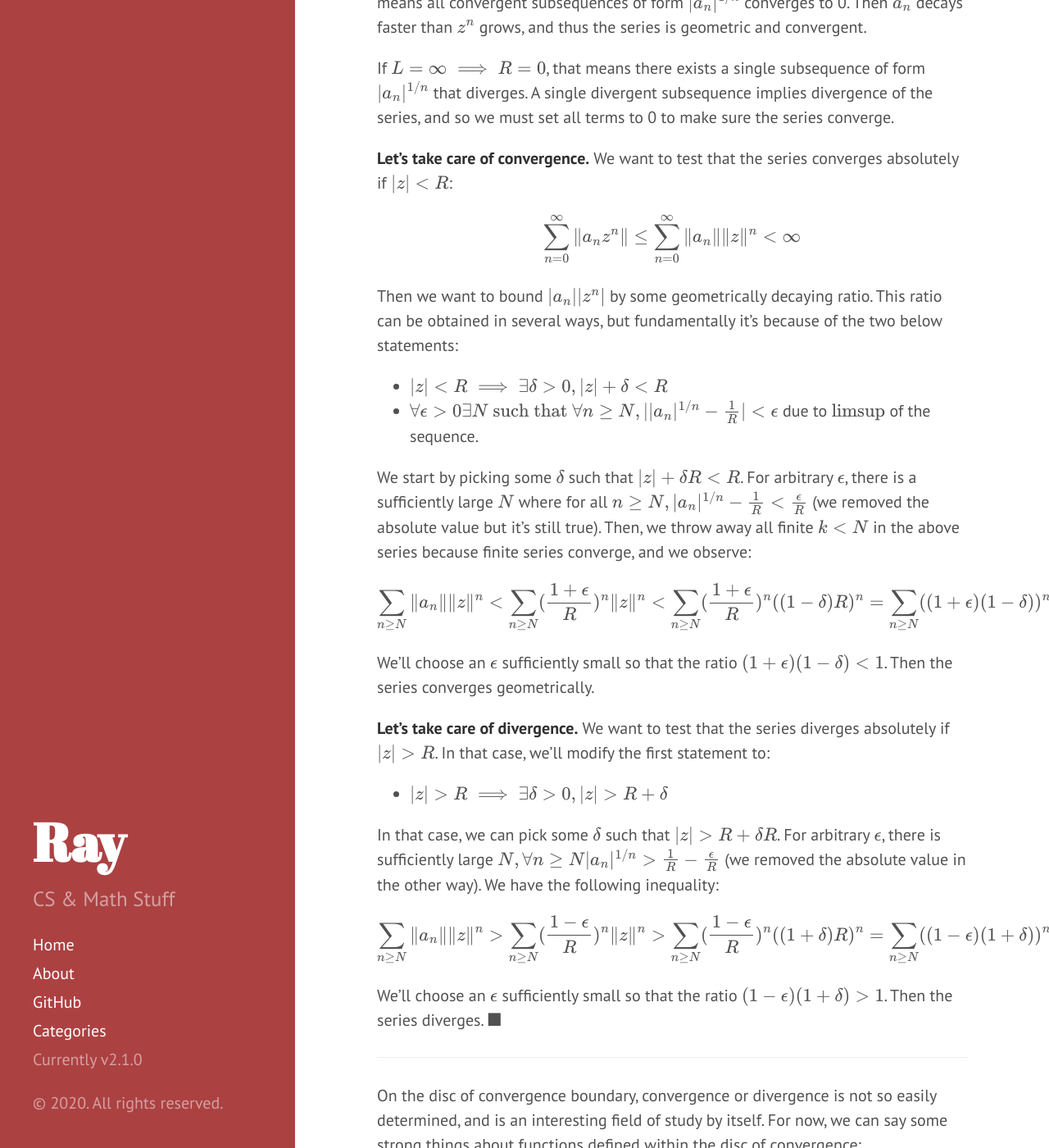
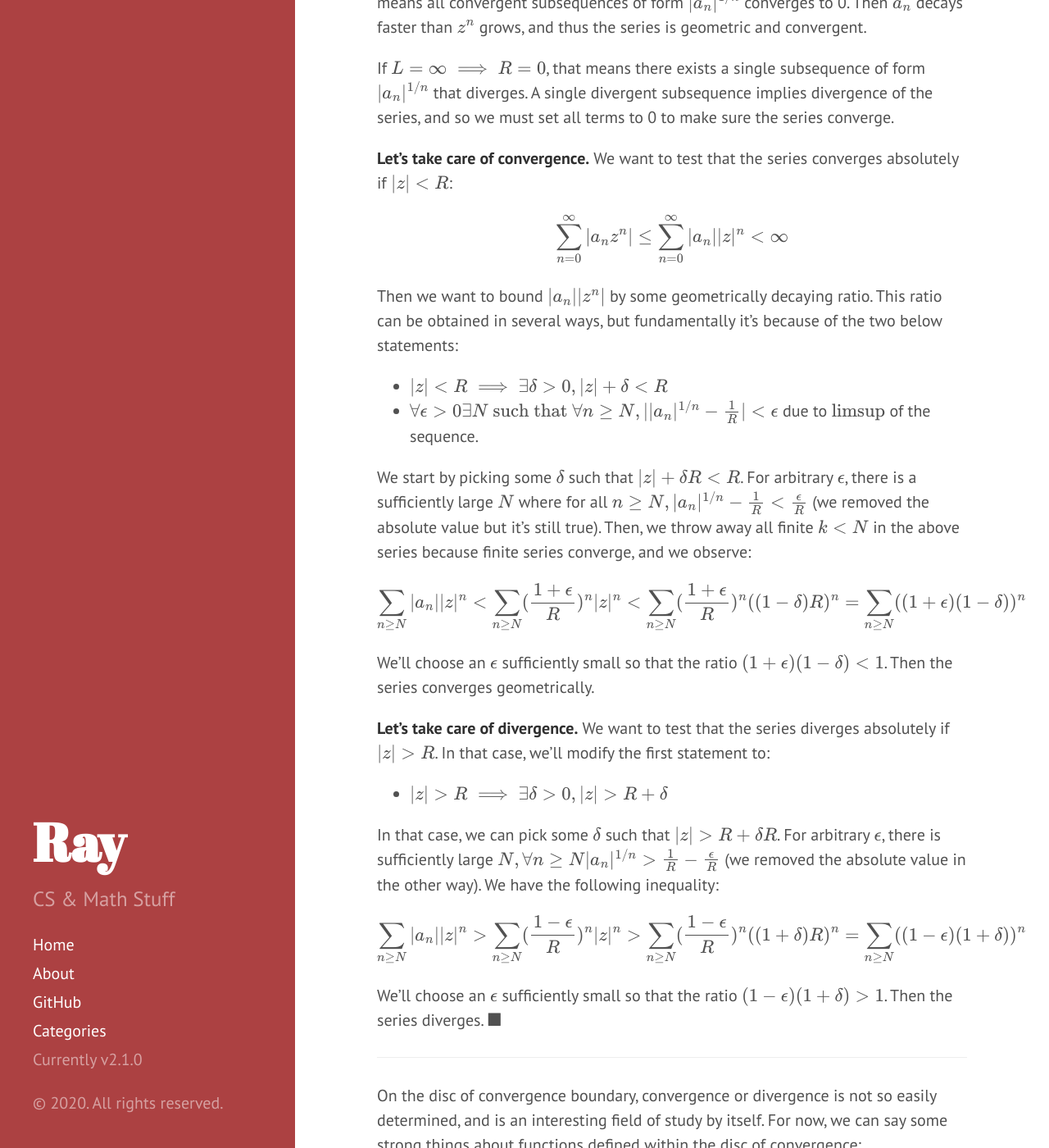
Before and after one commit to OneRaynyDay/oneraynyday.github.io, a Jekyll site: the page built from _posts/2020-10-07-Complex-Analysis-1.md, in a window 1280 px wide and 1400 px high, scrolled down 4272 px. Shown: the whole window at 82% size. Built offline with Jekyll 4.4.1, drawn with Linux system fonts in a browser that asks for light colours; formulas are drawn with MathJax 3; some of the changed text lies outside the part shown.

Commit message:
o the suffering

```diff
--- a/_posts/2020-10-07-Complex-Analysis-1.md
+++ b/_posts/2020-10-07-Complex-Analysis-1.md
@@ -18,7 +18,7 @@ Consider two complex numbers $z = a + bi$ and $w = c + di$ in the following:
 - The **conjugation** of a complex number $$z$$ is defined as $$\bar{z} = a - bi$$. This is an [isomorphic](https://en.wikipedia.org/wiki/Isomorphism#:~:text=In%20mathematics%2C%20an%20isomorphism%20is,an%20isomorphism%20exists%20between%20them.) map of $$\mathbb{C} \to \mathbb{C}$$.
 - A non-zero complex number can be written uniquely in **polar form** as $z = re^{i\theta}$, $r > 0, \theta \in \mathbb{R}$, and $\theta$ is called the **argument**.
 - The **norm form** of a complex number $z$ is a measure of its distance from the origin: $$N(z) = a^2 + b^2$$, and is the squared distance: $$N(z) = \|z\|^2$$. The **bilinear form** of two complex numbers $$z,w$$ is defined as $$\langle z, w \rangle = Re(z\bar{w}) = \frac{(ac-b(-d))^2+(a(-d) + bc)^2}{2} = \frac{(ac+bd)^2 + (-ad + bc)^2}{2}$$.
-- The **$$Re : \mathbb{C} \to \mathbb{R}$$** gives the real part of a complex number $z$ is $a$, and can be derived as $$Re(z) = \frac{z+\bar{z}}{2}$$. Similarly, the **$$Im : \mathbb{C} \to \mathbb{R}$$** part of a complex number is $$b$$ and can be derived as $$Im(z) = \frac{z - \bar{z}}{2i}$$. We have the property $$\|Re(z)\|, \|Im(z)\| \leq \|z\| \leq \|Re(z)\| + \|Im(z)\|$$ (draw a triangle).
+- The **$$Re : \mathbb{C} \to \mathbb{R}$$** gives the real part of a complex number $z$ is $a$, and can be derived as $$Re(z) = \frac{z+\bar{z}}{2}$$. Similarly, the **$$Im : \mathbb{C} \to \mathbb{R}$$** part of a complex number is $$b$$ and can be derived as $$Im(z) = \frac{z - \bar{z}}{2i}$$. We have the property $\|Re(z)\|, \|Im(z)\| \leq \|z\| \leq \|Re(z)\| + \|Im(z)\|$ (draw a triangle).
 - The **addition** of two complex numbers $z, w$ is defined as $z+w = (a+c) + (b+d)i$. This is a translation mapping in the real and imaginary axes.
 - The **subtraction** of two complex numbers $z,w$ is defined as $z-w = (a-c) + (b-d)i$.
 - The **multiplication** of two complex numbers $$z,w$$ is defined as $$zw=(a + bi)(c+di) = ac + adi + cbi + bdi^2 = (ac - bd) + (ad + bc)i$$. This is a rotation and scaling operation.
@@ -117,7 +117,7 @@ If $L = \infty \implies R = 0$, that means there exists a single subsequence of
 **Let's take care of convergence.** We want to test that the series converges absolutely if $\|z\| < R$:
 
 $$
-\sum_{n=0}^\infty \|a_nz^n\| \leq \sum_{n=0}^\infty \|a_n\|\|z\|^n < \infty
+\sum_{n=0}^\infty |a_nz^n| \leq \sum_{n=0}^\infty |a_n||z|^n < \infty
 $$
 
 Then we want to bound $\|a_n\|\|z^n\|$ by some geometrically decaying ratio. This ratio can be obtained in several ways, but fundamentally it's because of the two below statements:
@@ -128,7 +128,7 @@ Then we want to bound $\|a_n\|\|z^n\|$ by some geometrically decaying ratio. Thi
 We start by picking some $\delta$ such that $\|z\| + \delta R < R$. For arbitrary $\epsilon$, there is a sufficiently large $N$ where for all $n \geq N, \|a_n\|^{1/n} - \frac{1}{R} < \frac{\epsilon}{R}$ (we removed the absolute value but it's still true). Then, we throw away all finite $k < N$ in the above series because finite series converge, and we observe:
 
 $$
-\sum_{n\geq N} \|a_n\|\|z\|^n < \sum_{n\geq N} (\frac{1+\epsilon}{R})^n\|z\|^n < \sum_{n\geq N} (\frac{1+\epsilon}{R})^n((1-\delta)R)^n = \sum_{n\geq N} ((1+\epsilon)(1-\delta))^n
+\sum_{n\geq N} |a_n||z|^n < \sum_{n\geq N} (\frac{1+\epsilon}{R})^n|z|^n < \sum_{n\geq N} (\frac{1+\epsilon}{R})^n((1-\delta)R)^n = \sum_{n\geq N} ((1+\epsilon)(1-\delta))^n
 $$
 
 We'll choose an $\epsilon$ sufficiently small so that the ratio $(1+\epsilon)(1-\delta) < 1$. Then the series converges geometrically.
@@ -140,7 +140,7 @@ We'll choose an $\epsilon$ sufficiently small so that the ratio $(1+\epsilon)(1-
 In that case, we can pick some $\delta$ such that $\|z\| > R + \delta R$. For arbitrary $\epsilon$, there is sufficiently large $N, \forall n\geq N \|a_n\|^{1/n} > \frac{1}{R} - \frac{\epsilon}{R}$ (we removed the absolute value in the other way). We have the following inequality:
 
 $$
-\sum_{n\geq N} \|a_n\|\|z\|^n > \sum_{n\geq N} (\frac{1-\epsilon}{R})^n\|z\|^n > \sum_{n\geq N} (\frac{1-\epsilon}{R})^n((1+\delta)R)^n = \sum_{n\geq N} ((1-\epsilon)(1+\delta))^n
+\sum_{n\geq N} |a_n||z|^n > \sum_{n\geq N} (\frac{1-\epsilon}{R})^n|z|^n > \sum_{n\geq N} (\frac{1-\epsilon}{R})^n((1+\delta)R)^n = \sum_{n\geq N} ((1-\epsilon)(1+\delta))^n
 $$
 
 We'll choose an $\epsilon$ sufficiently small so that the ratio $(1-\epsilon)(1+\delta) > 1$. Then the series diverges. $\blacksquare$
```
